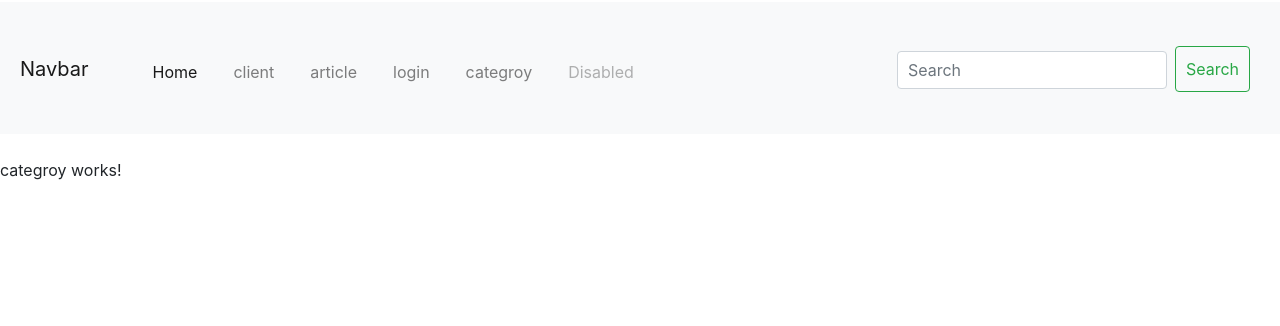
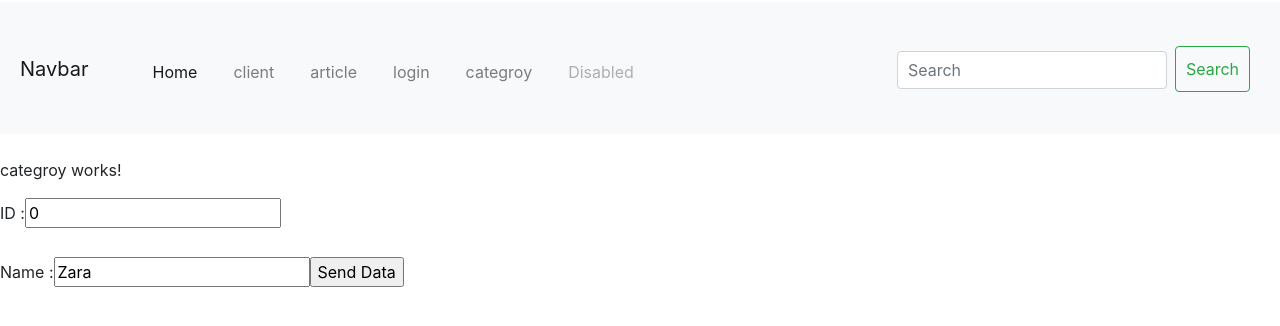
Before and after one commit to AbdallaEbrahimElanoz/FirstAppAngularandDotNetCor, an Angular app: page /categroy in a window 1280 px wide. Shown: the top 326 px of the page. Built offline with nearby package versions, Linux system fonts and the light colour scheme.

Commit message:
Template-driven Forms

```diff
--- /dev/null
+++ b/src/app/categroy.ts
@@ -0,0 +1,9 @@
+export class category {
+  /**
+   *
+   */
+  constructor(
+    public id: number,
+    public nameCategory: string
+  ) {}
+}
--- a/src/app/categroy/categroy.component.html
+++ b/src/app/categroy/categroy.component.html
@@ -1 +1,9 @@
 <p>categroy works!</p>
+<form action="" #myForm="ngForm" (ngSubmit)="onSubmit()">
+
+  <label for=""> ID :</label>
+  <input type="text" name="id"  [(ngModel)]="cat.id"><br><br>
+  <label for=""> Name :</label>
+  <input type="text"  name="nameCategory" [(ngModel)]="cat.nameCategory">
+  <input type="submit" value="Send Data">
+</form>
--- a/src/app/categroy/categroy.component.ts
+++ b/src/app/categroy/categroy.component.ts
@@ -1,5 +1,6 @@
 import { Component, OnInit } from '@angular/core';
 import { MyserviceService } from '../myservice.service';
+import { category } from '../categroy';
 
 @Component({
   selector: 'app-categroy',
@@ -7,6 +8,7 @@ import { MyserviceService } from '../myservice.service';
   styleUrls: ['./categroy.component.css']
 })
 export class CategroyComponent implements OnInit {
+  cat:category = new category(0,"Zara");
 
   constructor(private service:MyserviceService) { }
 
@@ -14,4 +16,8 @@ export class CategroyComponent implements OnInit {
     this.service.sayHello(" categroy")
   }
 
+  onSubmit() {
+    console.log('Form submitted'&& this.cat);
+  }
+
 }
```
